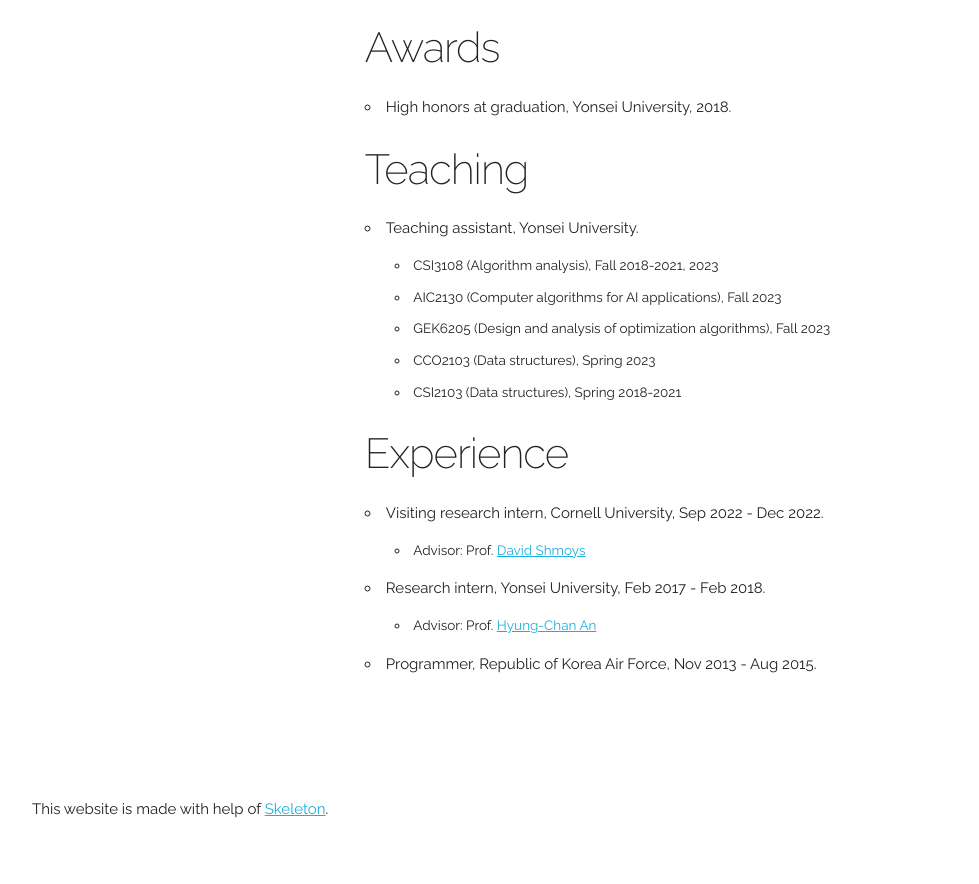
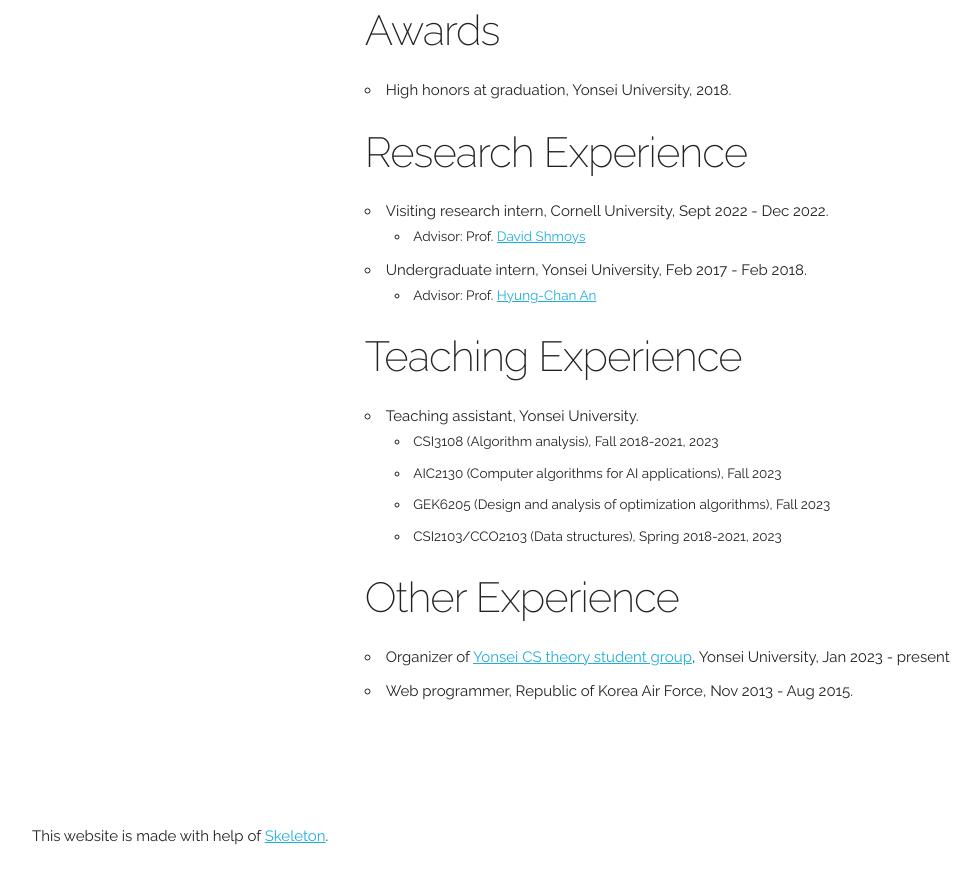
Before and after one commit to yonghoshin36/yonghoshin36.github.io, a plain HTML site: page index.html in a window 1280 px wide. Shown: the part 1150-2034 px from the top of the page, without its empty margins (128-1107 px from the left). Drawn offline with Linux system fonts and the light colour scheme.

Commit message:
cv and homepage

```diff
--- a/index.html
+++ b/index.html
@@ -24,7 +24,15 @@
   –––––––––––––––––––––––––––––––––––––––––––––––––– -->
   <link rel="stylesheet" href="css/normalize.css">
   <link rel="stylesheet" href="css/skeleton.css">
-
+  <style>
+    .desc-li{
+      margin-bottom:0px;
+    }
+    .desc-ul{
+      margin-top:3px;
+      margin-bottom:0px;
+    }
+  </style>
   <!-- Favicon
   –––––––––––––––––––––––––––––––––––––––––––––––––– -->
   <!-- <link rel="icon" type="image/png" href="img/favicon.png"> -->
@@ -66,8 +74,8 @@
         <ul>
           <li><strong>Y. Shin</strong>, C. Lee, and H.-C. An. On optimal consistency-robustness trade-off for learning-augmented multi-option ski rental. <em>arXiv preprint arXiv:2312.02547</em>, 2023. <a href="https://arxiv.org/abs/2312.02547" target="_blank">[Link]</a></li>
           <li><strong>Y. Shin</strong>, C. Lee, G. Lee, and H.-C. An. Improved learning-augmented algorithms for the multi-option ski rental problem via best-possible competitive analysis. In <em>ICML 2023: Proceedings of the 40th International Conference on Machine Learning</em>, PMLR 202, pages 31539-31561, 2023. <a href="https://proceedings.mlr.press/v202/shin23c.html" target="_blank">[Link]</a></li>
-          <li>K. Kim, <strong>Y. Shin</strong>, and H.-C. An. Constant-factor approximation algorithms for parity-constrained facility location and k-center. <em>Algorithmica 85</em>, pages 1883–1911, 2023. <a href="https://doi.org/10.1007/s00453-022-01060-5" target="_blank">[Link]</a></li>
-          <ul>
+          <li class="desc-li">K. Kim, <strong>Y. Shin</strong>, and H.-C. An. Constant-factor approximation algorithms for parity-constrained facility location and k-center. <em>Algorithmica 85</em>, pages 1883–1911, 2023. <a href="https://doi.org/10.1007/s00453-022-01060-5" target="_blank">[Link]</a></li>
+          <ul class="desc-ul">
             <li>Preliminary version: K. Kim, <strong>Y. Shin</strong>, and H.-C. An. Constant-factor approximation algorithms for the parity-constrained facility location problem. In <em>ISAAC 2020: Proceedings of the 31st International Symposium on Algorithms and Computation</em>, pages 21:1-21:17, 2020. <a href="https://doi.org/10.4230/LIPIcs.ISAAC.2020.21" target="_blank">[Link]</a></li>
           </ul>
           <li><strong>Y. Shin</strong> and H.-C. An. Making three out of two: three-way online correlated selection. In <em>ISAAC 2021: Proceedings of the 32nd International Symposium on Algorithms and Computation</em>, pages 49:1-49:17, 2021. <a href="https://doi.org/10.4230/LIPIcs.ISAAC.2021.49" target="_blank">[Link]</a></li>
@@ -79,33 +87,38 @@
           <li>High honors at graduation, Yonsei University, 2018.</li>
         </ul>
 
-        <h2>Teaching</h2>
+        <h2>Research Experience</h2>
         <ul>
-          <li>Teaching assistant, Yonsei University.
-            <ul>
-              <li>CSI3108 (Algorithm analysis), Fall 2018-2021, 2023</li>
-              <li>AIC2130 (Computer algorithms for AI applications), Fall 2023</li>
-              <li>GEK6205 (Design and analysis of optimization algorithms), Fall 2023</li>
-              <li>CCO2103 (Data structures), Spring 2023</li>
-              <li>CSI2103 (Data structures), Spring 2018-2021</li>
+          <li class="desc-li">Visiting research intern, Cornell University, Sept 2022 - Dec 2022.
+            <ul class="desc-ul">
+              <li>Advisor: Prof. <a href="https://people.orie.cornell.edu/shmoys/" target="_blank">David Shmoys</a></li>
+            </ul>
+          </li>
+          <li class="desc-li">Undergraduate intern, Yonsei University, Feb 2017 - Feb 2018.
+            <ul class="desc-ul">
+              <li>Advisor: Prof. <a href="http://opt.yonsei.ac.kr/an/" target="_blank">Hyung-Chan An</a></li>
             </ul>
           </li>
         </ul>
 
-        <h2>Experience</h2>
+        <h2>Teaching Experience</h2>
         <ul>
-          <li>Visiting research intern, Cornell University, Sep 2022 - Dec 2022.
-            <ul>
-              <li>Advisor: Prof. <a href="https://people.orie.cornell.edu/shmoys/" target="_blank">David Shmoys</a></li>
+          <li class="desc-li">Teaching assistant, Yonsei University.
+            <ul class="desc-ul">
+              <li>CSI3108 (Algorithm analysis), Fall 2018-2021, 2023</li>
+              <li>AIC2130 (Computer algorithms for AI applications), Fall 2023</li>
+              <li>GEK6205 (Design and analysis of optimization algorithms), Fall 2023</li>
+              <li>CSI2103/CCO2103 (Data structures), Spring 2018-2021, 2023</li>
             </ul>
           </li>
-          <li>Research intern, Yonsei University, Feb 2017 - Feb 2018.
-            <ul>
-              <li>Advisor: Prof. <a href="http://opt.yonsei.ac.kr/an/" target="_blank">Hyung-Chan An</a></li>
-            </ul>
-          </li>
-          <li>Programmer, Republic of Korea Air Force, Nov 2013 - Aug 2015.</li>
         </ul>
+
+        <h2>Other Experience</h2>
+        <ul>
+          <li>Organizer of <a href="https://yonsei-cs-theory-students.github.io/" target="_blank">Yonsei CS theory student group</a>, Yonsei University, Jan 2023 - present</li>
+          <li>Web programmer, Republic of Korea Air Force, Nov 2013 - Aug 2015.</li>
+        </ul>
+
 
       </div> <!-- End of column -->
 
```
Also changed, not shown: 3 other files.
